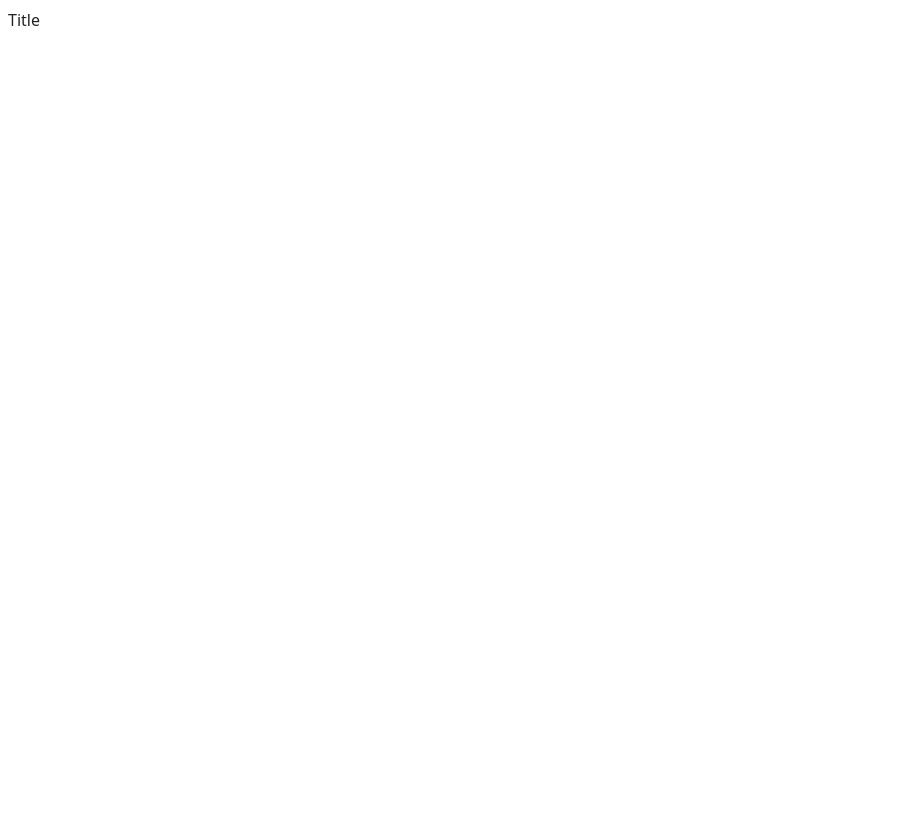
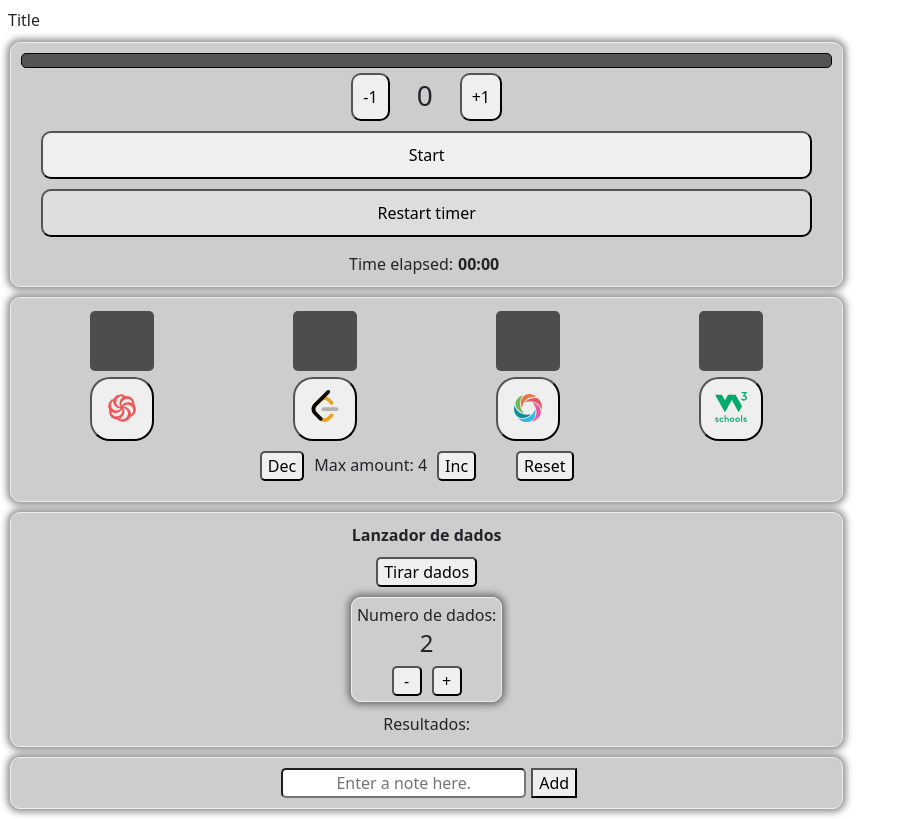
Before and after one commit to vadikz07/main-web, a React (Create React App) app: page / in a window 1280 px wide. Shown: the whole page, without its empty margins (0-910 px from the left). Built offline with nearby package versions, Linux system fonts and the light colour scheme.

Commit message:
Utils page not showing on first screen

```diff
--- a/src/App.js
+++ b/src/App.js
@@ -15,7 +15,7 @@ function App() {
           <Col id="app-main-column"xs={12} s={12} md={10} lg={8}>
             <BrowserRouter>
               <Routes>
-                <Route index element={<NewsPage />} />
+                <Route index element={<UtilsPage />} />
                 <Route path="/news" element={<NewsPage />} />
                 <Route path="/utils" element={<UtilsPage />} />
                 <Route path="/osprojects" element={<OpenSourceFinds />} />
```
